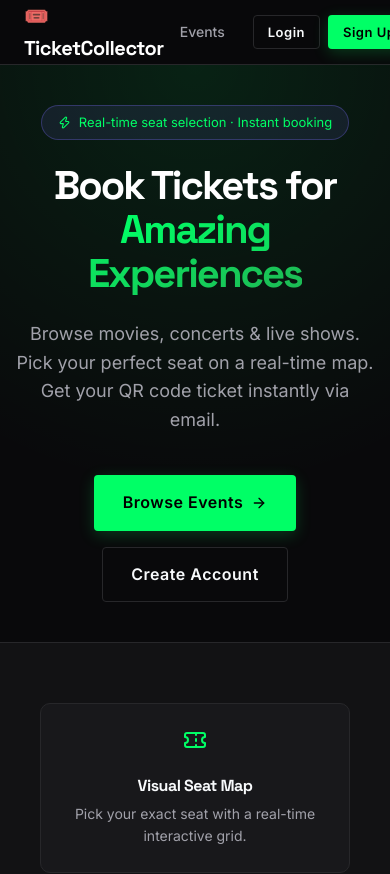
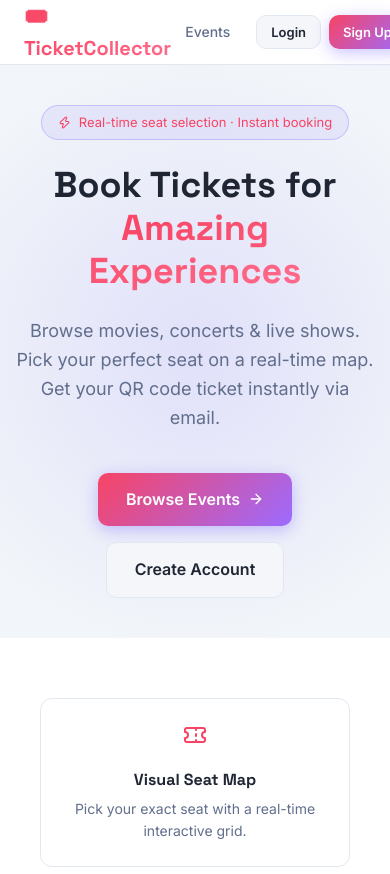
Before and after one commit to anshika4-dev/Ticket-Collector, a React (Vite) app in the folder frontend/: page / in a window 390 px wide. Shown: the top 874 px of the page. Built offline with nearby package versions, Linux system fonts and the light colour scheme; no server answers.

Commit message:
Revert "UI Overhaul: Dark mode green theme"
This reverts commit db9f5729ccd6ad80c72604d183351625aa50ad6a.

```diff
--- a/frontend/src/App.tsx
+++ b/frontend/src/App.tsx
@@ -67,15 +67,15 @@ export default function App() {
             position="top-right"
             toastOptions={{
               style: {
-                background: 'var(--bg-card)',
-                color: 'var(--text-primary)',
-                border: '1px solid var(--border-subtle)',
-                borderRadius: '8px',
+                background: '#ffffff',
+                color: '#1f2533',
+                border: '1px solid #e2e8f0',
+                borderRadius: '12px',
                 fontSize: '14px',
-                boxShadow: 'var(--shadow-card)',
+                boxShadow: '0 4px 12px rgba(0, 0, 0, 0.08)',
               },
-              success: { iconTheme: { primary: 'var(--accent-purple)', secondary: '#000000' } },
-              error: { iconTheme: { primary: '#ef4444', secondary: '#ffffff' } },
+              success: { iconTheme: { primary: '#4caf50', secondary: '#ffffff' } },
+              error: { iconTheme: { primary: '#f84464', secondary: '#ffffff' } },
             }}
           />
         </BrowserRouter>
--- a/frontend/src/components/Footer.tsx
+++ b/frontend/src/components/Footer.tsx
@@ -16,7 +16,7 @@ export default function Footer() {
           🎟️ <strong>TicketCollector</strong>
         </div>
         <div style={{ display: 'flex', alignItems: 'center', gap: 6, fontSize: '13px' }}>
-          Made with <Heart size={14} color="var(--accent-purple)" fill="var(--accent-purple)" style={{ display: 'inline' }} /> by{' '}
+          Made with <Heart size={14} color="#f84464" fill="#f84464" style={{ display: 'inline' }} /> by{' '}
           <a
             href="https://github.com/anshika4-dev/"
             target="_blank"
--- a/frontend/src/index.css
+++ b/frontend/src/index.css
@@ -2,32 +2,32 @@
 
 /* ====== CSS VARIABLES ====== */
 :root {
-  --bg-primary: #09090b;
-  --bg-secondary: #121214;
-  --bg-card: #18181b;
-  --bg-glass: rgba(24, 24, 27, 0.7);
-  --bg-glass-hover: rgba(39, 39, 42, 0.9);
+  --bg-primary: #f2f5f9;
+  --bg-secondary: #ffffff;
+  --bg-card: #ffffff;
+  --bg-glass: #f4f6fa;
+  --bg-glass-hover: #e9ecf2;
 
-  --accent-purple: #00ff66; /* Neon Green */
-  --accent-pink: #1db954; /* Emerald Green */
-  --accent-gold: #eab308;
-  --accent-emerald: #10b981;
-  --accent-orange: #f59e0b;
+  --accent-purple: #f84464; /* BookMyShow Red */
+  --accent-pink: #ff6b8b;
+  --accent-gold: #ffc107;
+  --accent-emerald: #4caf50;
+  --accent-orange: #ff9800;
 
-  --text-primary: #f8fafc;
-  --text-secondary: #a1a1aa;
-  --text-muted: #52525b;
+  --text-primary: #1f2533;
+  --text-secondary: #616e8c;
+  --text-muted: #9fa6b2;
 
-  --border-subtle: #27272a;
-  --border-glow: rgba(0, 255, 102, 0.4);
+  --border-subtle: #e2e8f0;
+  --border-glow: rgba(248, 68, 100, 0.2);
 
-  --radius-sm: 4px;
-  --radius-md: 6px;
-  --radius-lg: 10px;
-  --radius-xl: 16px;
+  --radius-sm: 8px;
+  --radius-md: 10px;
+  --radius-lg: 12px;
+  --radius-xl: 18px;
 
-  --shadow-glow: 0 4px 20px rgba(0, 255, 102, 0.15);
-  --shadow-card: 0 4px 12px rgba(0, 0, 0, 0.5);
+  --shadow-glow: 0 4px 20px rgba(248, 68, 100, 0.08);
+  --shadow-card: 0 4px 12px rgba(0, 0, 0, 0.04);
 
   --transition: all 0.2s ease;
   --transition-slow: all 0.3s cubic-bezier(0.4, 0, 0.2, 1);
@@ -49,7 +49,7 @@ a { text-decoration: none; color: inherit; }
 button { cursor: pointer; border: none; background: none; }
 img { max-width: 100%; }
 input, textarea, select {
-  background: var(--bg-secondary);
+  background: var(--bg-glass);
   border: 1px solid var(--border-subtle);
   color: var(--text-primary);
   border-radius: var(--radius-md);
@@ -62,12 +62,12 @@ input, textarea, select {
 }
 input:focus, textarea:focus, select:focus {
   border-color: var(--accent-purple);
-  box-shadow: 0 0 0 1px var(--accent-purple);
+  box-shadow: 0 0 0 3px rgba(124, 107, 255, 0.15);
 }
 input::placeholder, textarea::placeholder { color: var(--text-muted); }
 
 /* ====== TYPOGRAPHY ====== */
-h1, h2, h3, h4, h5 { font-family: 'Space Grotesk', sans-serif; font-weight: 700; line-height: 1.2; letter-spacing: -0.5px; }
+h1, h2, h3, h4, h5 { font-family: 'Space Grotesk', sans-serif; font-weight: 700; line-height: 1.2; }
 
 /* ====== UTILITY CLASSES ====== */
 .container { max-width: 1200px; margin: 0 auto; padding: 0 24px; }
@@ -101,38 +101,37 @@ h1, h2, h3, h4, h5 { font-family: 'Space Grotesk', sans-serif; font-weight: 700;
   justify-content: center;
   gap: 8px;
   padding: 10px 20px;
-  border-radius: var(--radius-sm);
+  border-radius: var(--radius-md);
   font-weight: 600;
   font-size: 14px;
   font-family: inherit;
   transition: var(--transition);
   cursor: pointer;
-  border: 1px solid transparent;
+  border: none;
   white-space: nowrap;
-  letter-spacing: 0.5px;
 }
-.btn:disabled { opacity: 0.5; cursor: not-allowed; filter: grayscale(100%); }
+.btn:disabled { opacity: 0.5; cursor: not-allowed; }
 .btn-primary {
-  background: var(--accent-purple);
-  color: #000000;
-  box-shadow: 0 4px 16px rgba(0, 255, 102, 0.2);
+  background: linear-gradient(135deg, var(--accent-purple), #9c6bff);
+  color: white;
+  box-shadow: 0 4px 16px rgba(124, 107, 255, 0.4);
 }
 .btn-primary:hover:not(:disabled) {
-  background: #00e65c;
-  box-shadow: 0 6px 24px rgba(0, 255, 102, 0.4);
+  transform: translateY(-1px);
+  box-shadow: 0 6px 24px rgba(124, 107, 255, 0.5);
 }
 .btn-secondary {
-  background: transparent;
+  background: var(--bg-glass);
   color: var(--text-primary);
   border: 1px solid var(--border-subtle);
 }
-.btn-secondary:hover:not(:disabled) { background: rgba(255,255,255,0.05); border-color: var(--accent-purple); color: var(--accent-purple); }
+.btn-secondary:hover:not(:disabled) { background: var(--bg-glass-hover); border-color: var(--accent-purple); }
 .btn-danger {
-  background: transparent;
-  color: #ef4444;
-  border: 1px solid #ef4444;
+  background: linear-gradient(135deg, #ff4757, #ff6b81);
+  color: white;
+  box-shadow: 0 4px 16px rgba(255, 71, 87, 0.3);
 }
-.btn-danger:hover:not(:disabled) { background: rgba(239, 68, 68, 0.1); }
+.btn-danger:hover:not(:disabled) { transform: translateY(-1px); }
 .btn-sm { padding: 6px 14px; font-size: 13px; }
 .btn-lg { padding: 14px 28px; font-size: 16px; }
 .btn-icon { padding: 8px; border-radius: var(--radius-sm); }
@@ -145,10 +144,10 @@ h1, h2, h3, h4, h5 { font-family: 'Space Grotesk', sans-serif; font-weight: 700;
   padding: 24px;
   transition: var(--transition);
 }
-.card:hover { border-color: var(--accent-purple); box-shadow: var(--shadow-glow); }
+.card:hover { border-color: var(--border-glow); box-shadow: var(--shadow-glow); }
 .card-glass {
   background: var(--bg-glass);
-  backdrop-filter: blur(12px);
+  backdrop-filter: blur(20px);
   border: 1px solid var(--border-subtle);
   border-radius: var(--radius-lg);
 }
@@ -159,23 +158,23 @@ h1, h2, h3, h4, h5 { font-family: 'Space Grotesk', sans-serif; font-weight: 700;
   align-items: center;
   gap: 4px;
   padding: 3px 10px;
-  border-radius: 4px;
-  font-size: 11px;
-  font-weight: 700;
+  border-radius: 99px;
+  font-size: 12px;
+  font-weight: 600;
   text-transform: uppercase;
-  letter-spacing: 1px;
+  letter-spacing: 0.5px;
 }
-.badge-purple { background: rgba(0, 255, 102, 0.15); color: var(--accent-purple); border: 1px solid rgba(0,255,102,0.3); }
-.badge-pink { background: rgba(29, 185, 84, 0.15); color: var(--accent-pink); border: 1px solid rgba(29,185,84,0.3); }
-.badge-emerald { background: rgba(16, 185, 129, 0.15); color: var(--accent-emerald); border: 1px solid rgba(16,185,129,0.3); }
-.badge-orange { background: rgba(245, 158, 11, 0.15); color: var(--accent-orange); border: 1px solid rgba(245,158,11,0.3); }
-.badge-red { background: rgba(239, 68, 68, 0.15); color: #ef4444; border: 1px solid rgba(239,68,68,0.3); }
-.badge-gold { background: rgba(234, 179, 8, 0.15); color: var(--accent-gold); border: 1px solid rgba(234,179,8,0.3); }
+.badge-purple { background: rgba(124, 107, 255, 0.15); color: var(--accent-purple); }
+.badge-pink { background: rgba(255, 107, 157, 0.15); color: var(--accent-pink); }
+.badge-emerald { background: rgba(0, 217, 126, 0.15); color: var(--accent-emerald); }
+.badge-orange { background: rgba(255, 140, 66, 0.15); color: var(--accent-orange); }
+.badge-red { background: rgba(255, 71, 87, 0.15); color: #ff4757; }
+.badge-gold { background: rgba(255, 215, 0, 0.15); color: var(--accent-gold); }
 
 /* ====== FORM ====== */
-.form-group { display: flex; flex-direction: column; gap: 8px; }
-.form-label { font-size: 13px; font-weight: 600; color: var(--text-secondary); letter-spacing: 0.5px; text-transform: uppercase; }
-.form-error { font-size: 12px; color: #ef4444; }
+.form-group { display: flex; flex-direction: column; gap: 6px; }
+.form-label { font-size: 13px; font-weight: 600; color: var(--text-secondary); letter-spacing: 0.5px; }
+.form-error { font-size: 12px; color: #ff4757; }
 
 /* ====== GRADIENT TEXT ====== */
 .gradient-text {
@@ -208,8 +207,8 @@ h1, h2, h3, h4, h5 { font-family: 'Space Grotesk', sans-serif; font-weight: 700;
 }
 .seat {
   width: 36px; height: 36px;
-  border-radius: 4px;
-  border: 1px solid transparent;
+  border-radius: 6px 6px 3px 3px;
+  border: 1.5px solid transparent;
   cursor: pointer;
   transition: var(--transition);
   position: relative;
@@ -217,16 +216,17 @@ h1, h2, h3, h4, h5 { font-family: 'Space Grotesk', sans-serif; font-weight: 700;
   align-items: center;
   justify-content: center;
   font-size: 9px;
-  font-weight: 700;
+  font-weight: 600;
+  letter-spacing: 0;
 }
-.seat-available { background: rgba(255,255,255,0.03); border-color: #3f3f46; color: #71717a; }
-.seat-available:hover { background: rgba(255,255,255,0.1); border-color: var(--accent-purple); color: var(--accent-purple); }
-.seat-held { background: rgba(234, 179, 8, 0.1); border-color: var(--accent-gold); color: var(--accent-gold); cursor: not-allowed; }
-.seat-booked { background: #18181b; border-color: #27272a; color: #3f3f46; cursor: not-allowed; }
-.seat-selected { background: rgba(0, 255, 102, 0.15); border-color: var(--accent-purple); color: var(--accent-purple); box-shadow: 0 0 10px rgba(0,255,102,0.3); }
+.seat-available { background: #ffffff; border-color: #1a9e5c; color: #1a9e5c; }
+.seat-available:hover { background: #e8f5e9; transform: scale(1.1); }
+.seat-held { background: #fffde7; border-color: var(--accent-gold); color: #b78103; cursor: not-allowed; }
+.seat-booked { background: #e4e7eb; border-color: #cbd5e1; color: #94a3b8; cursor: not-allowed; }
+.seat-selected { background: #1a9e5c; border-color: #1a9e5c; color: #ffffff; transform: scale(1.1); box-shadow: 0 4px 12px rgba(26, 158, 92, 0.3); }
 .seat-legend { display: flex; flex-wrap: wrap; gap: 16px; justify-content: center; margin-top: 16px; }
-.seat-legend-item { display: flex; align-items: center; gap: 6px; font-size: 12px; color: var(--text-secondary); text-transform: uppercase; letter-spacing: 1px; }
-.seat-legend-dot { width: 14px; height: 14px; border-radius: 2px; border: 1px solid; }
+.seat-legend-item { display: flex; align-items: center; gap: 6px; font-size: 12px; color: var(--text-secondary); }
+.seat-legend-dot { width: 16px; height: 16px; border-radius: 4px; border: 1.5px solid; }
 
 /* ====== EVENT CARD ====== */
 .event-card {
@@ -237,15 +237,15 @@ h1, h2, h3, h4, h5 { font-family: 'Space Grotesk', sans-serif; font-weight: 700;
   transition: var(--transition-slow);
   cursor: pointer;
 }
-.event-card:hover { transform: translateY(-4px); border-color: var(--accent-purple); box-shadow: var(--shadow-glow); }
-.event-card-img { width: 100%; height: 200px; object-fit: cover; border-bottom: 1px solid var(--border-subtle); }
-.event-card-img-placeholder { width: 100%; height: 200px; background: #121214; display: flex; align-items: center; justify-content: center; font-size: 48px; border-bottom: 1px solid var(--border-subtle); }
+.event-card:hover { transform: translateY(-4px); border-color: var(--border-glow); box-shadow: var(--shadow-glow); }
+.event-card-img { width: 100%; height: 200px; object-fit: cover; }
+.event-card-img-placeholder { width: 100%; height: 200px; background: linear-gradient(135deg, #f84464, #ff6b8b); display: flex; align-items: center; justify-content: center; font-size: 48px; }
 .event-card-body { padding: 20px; }
 
 /* ====== NAVBAR ====== */
 .navbar {
-  background: rgba(9, 9, 11, 0.9);
-  backdrop-filter: blur(12px);
+  background: rgba(255, 255, 255, 0.95);
+  backdrop-filter: blur(20px);
   border-bottom: 1px solid var(--border-subtle);
   position: sticky;
   top: 0;
@@ -253,17 +253,16 @@ h1, h2, h3, h4, h5 { font-family: 'Space Grotesk', sans-serif; font-weight: 700;
   padding: 0 24px;
 }
 .navbar-inner { max-width: 1200px; margin: 0 auto; height: 64px; display: flex; align-items: center; justify-content: space-between; }
-.navbar-logo { font-family: 'Space Grotesk', sans-serif; font-size: 20px; font-weight: 800; color: #fff; letter-spacing: -0.5px; }
-.navbar-logo span { color: var(--accent-purple); }
+.navbar-logo { font-family: 'Space Grotesk', sans-serif; font-size: 20px; font-weight: 700; background: linear-gradient(135deg, var(--accent-purple), var(--accent-pink)); -webkit-background-clip: text; -webkit-text-fill-color: transparent; background-clip: text; }
 .navbar-links { display: flex; align-items: center; gap: 8px; }
-.nav-link { padding: 8px 16px; border-radius: var(--radius-sm); color: var(--text-secondary); font-size: 14px; font-weight: 500; transition: var(--transition); }
-.nav-link:hover, .nav-link.active { color: #fff; background: rgba(255,255,255,0.05); }
-.nav-avatar { width: 36px; height: 36px; border-radius: 4px; background: var(--accent-purple); display: flex; align-items: center; justify-content: center; font-weight: 800; font-size: 14px; color: #000; cursor: pointer; }
+.nav-link { padding: 6px 14px; border-radius: var(--radius-sm); color: var(--text-secondary); font-size: 14px; font-weight: 500; transition: var(--transition); }
+.nav-link:hover, .nav-link.active { color: var(--text-primary); background: var(--bg-glass); }
+.nav-avatar { width: 36px; height: 36px; border-radius: 50%; background: linear-gradient(135deg, var(--accent-purple), var(--accent-pink)); display: flex; align-items: center; justify-content: center; font-weight: 700; font-size: 14px; color: white; cursor: pointer; }
 
 /* ====== PAGE LAYOUT ====== */
 .page { flex: 1; padding: 32px 24px; }
 .page-header { margin-bottom: 32px; }
-.page-title { font-size: 32px; font-weight: 800; color: #fff; }
+.page-title { font-size: 32px; font-weight: 800; }
 .page-subtitle { color: var(--text-secondary); margin-top: 8px; }
 
 /* ====== HERO ====== */
@@ -276,10 +275,17 @@ h1, h2, h3, h4, h5 { font-family: 'Space Grotesk', sans-serif; font-weight: 700;
   padding: 60px 24px;
   position: relative;
   overflow: hidden;
-  border-bottom: 1px solid var(--border-subtle);
-  background: radial-gradient(circle at 50% 0%, rgba(0, 255, 102, 0.1) 0%, transparent 70%);
 }
-.hero-title { font-size: clamp(40px, 6vw, 80px); font-weight: 800; margin-bottom: 24px; color: #fff; line-height: 1.1; letter-spacing: -2px; }
+.hero::before {
+  content: '';
+  position: absolute;
+  width: 600px; height: 600px;
+  background: radial-gradient(circle, rgba(124, 107, 255, 0.15) 0%, transparent 70%);
+  top: 50%; left: 50%;
+  transform: translate(-50%, -50%);
+  pointer-events: none;
+}
+.hero-title { font-size: clamp(36px, 6vw, 72px); font-weight: 800; margin-bottom: 24px; }
 .hero-sub { font-size: 18px; color: var(--text-secondary); max-width: 600px; margin: 0 auto 40px; }
 .hero-cta { display: flex; gap: 16px; justify-content: center; flex-wrap: wrap; }
 
@@ -291,14 +297,14 @@ h1, h2, h3, h4, h5 { font-family: 'Space Grotesk', sans-serif; font-weight: 700;
   padding: 24px;
   text-align: center;
 }
-.stat-value { font-size: 36px; font-weight: 800; margin-bottom: 4px; color: #fff; }
-.stat-label { color: var(--text-secondary); font-size: 14px; text-transform: uppercase; letter-spacing: 1px; }
+.stat-value { font-size: 36px; font-weight: 800; margin-bottom: 4px; }
+.stat-label { color: var(--text-secondary); font-size: 14px; }
 
 /* ====== MODAL ====== */
 .modal-overlay {
   position: fixed; inset: 0;
-  background: rgba(0, 0, 0, 0.8);
-  backdrop-filter: blur(4px);
+  background: rgba(0, 0, 0, 0.7);
+  backdrop-filter: blur(8px);
   z-index: 1000;
   display: flex;
   align-items: center;
@@ -306,15 +312,14 @@ h1, h2, h3, h4, h5 { font-family: 'Space Grotesk', sans-serif; font-weight: 700;
   padding: 24px;
 }
 .modal {
-  background: var(--bg-card);
+  background: var(--bg-secondary);
   border: 1px solid var(--border-subtle);
-  border-radius: var(--radius-lg);
+  border-radius: var(--radius-xl);
   padding: 32px;
   max-width: 480px;
   width: 100%;
   max-height: 90vh;
   overflow-y: auto;
-  box-shadow: 0 20px 40px rgba(0,0,0,0.5);
 }
 
 /* ====== TIMER ====== */
@@ -322,9 +327,9 @@ h1, h2, h3, h4, h5 { font-family: 'Space Grotesk', sans-serif; font-weight: 700;
   display: flex;
   align-items: center;
   gap: 8px;
-  background: rgba(234, 179, 8, 0.1);
-  border: 1px solid rgba(234, 179, 8, 0.3);
-  border-radius: var(--radius-sm);
+  background: rgba(255, 215, 0, 0.1);
+  border: 1px solid rgba(255, 215, 0, 0.3);
+  border-radius: var(--radius-md);
   padding: 8px 16px;
   color: var(--accent-gold);
   font-weight: 600;
@@ -333,9 +338,9 @@ h1, h2, h3, h4, h5 { font-family: 'Space Grotesk', sans-serif; font-weight: 700;
 
 /* ====== SCROLLBAR ====== */
 ::-webkit-scrollbar { width: 6px; height: 6px; }
-::-webkit-scrollbar-track { background: var(--bg-primary); }
+::-webkit-scrollbar-track { background: transparent; }
 ::-webkit-scrollbar-thumb { background: var(--border-subtle); border-radius: 3px; }
-::-webkit-scrollbar-thumb:hover { background: var(--text-muted); }
+::-webkit-scrollbar-thumb:hover { background: var(--accent-purple); }
 
 /* ====== ANIMATIONS ====== */
 @keyframes fadeIn { from { opacity: 0; transform: translateY(16px); } to { opacity: 1; transform: translateY(0); } }
@@ -346,7 +351,7 @@ h1, h2, h3, h4, h5 { font-family: 'Space Grotesk', sans-serif; font-weight: 700;
 
 /* ====== SKELETON ====== */
 .skeleton {
-  background: linear-gradient(90deg, var(--bg-card) 25%, var(--bg-secondary) 50%, var(--bg-card) 75%);
+  background: linear-gradient(90deg, var(--bg-card) 25%, var(--bg-glass-hover) 50%, var(--bg-card) 75%);
   background-size: 200% auto;
   animation: shimmer 1.5s linear infinite;
   border-radius: var(--radius-md);
@@ -354,7 +359,7 @@ h1, h2, h3, h4, h5 { font-family: 'Space Grotesk', sans-serif; font-weight: 700;
 
 /* ====== SECTION ====== */
 .section { padding: 60px 0; }
-.section-title { font-size: 28px; font-weight: 800; margin-bottom: 8px; color: #fff; }
+.section-title { font-size: 28px; font-weight: 800; margin-bottom: 8px; }
 .section-sub { color: var(--text-secondary); margin-bottom: 32px; }
 
 /* ====== DIVIDER ====== */
```
